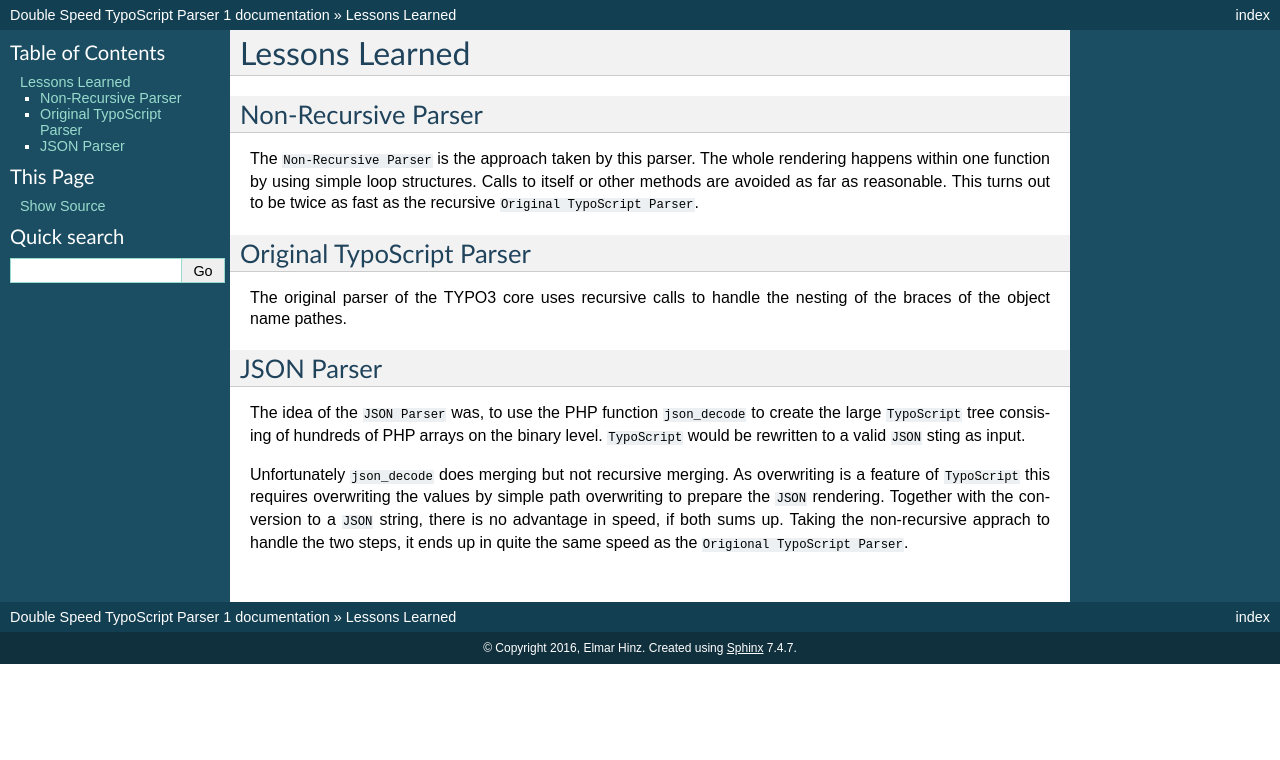
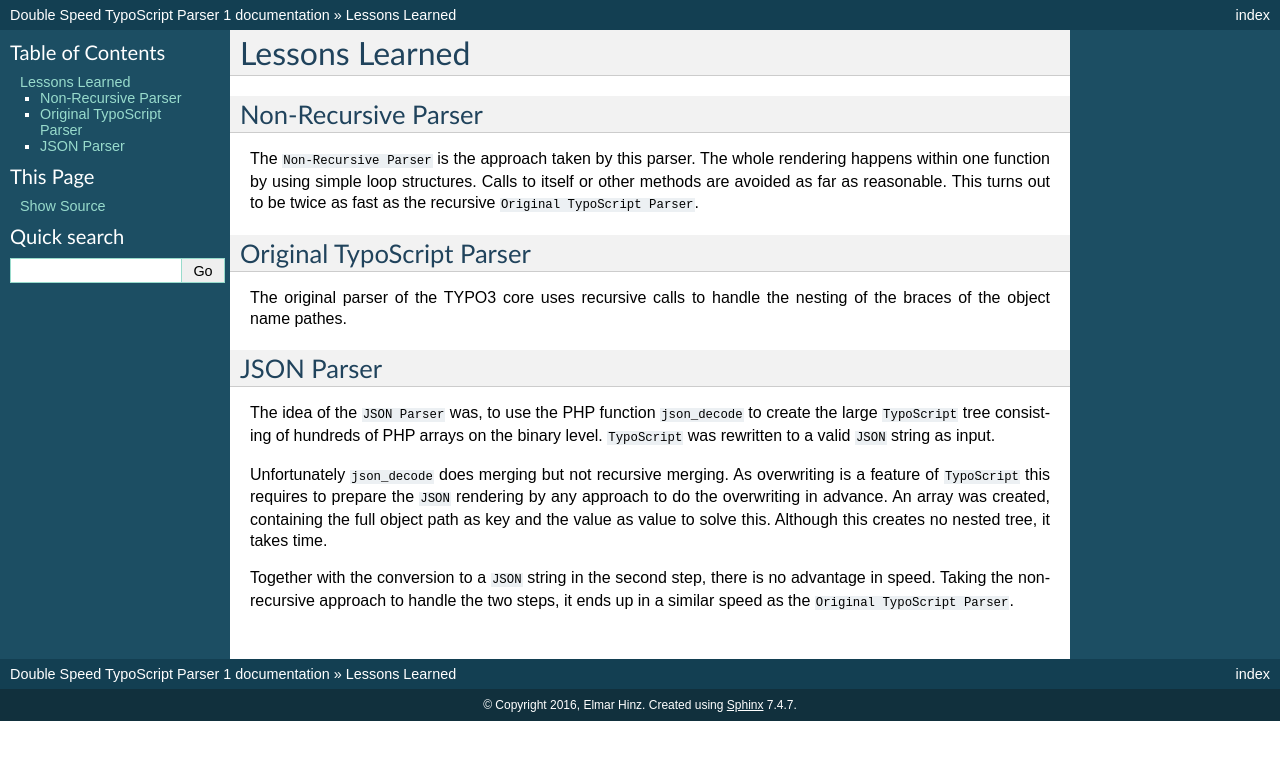
Before and after one commit to elmar-hinz/TX.tsp, a Sphinx documentation site: the page built from Documentation/LessonsLearned.rst, in a window 1280 px wide. Shown: the top 760 px of the page. Built offline with Sphinx 7.4.7, drawn with Linux system fonts in a browser that asks for light colours; pages that are not in the unit, such as notebooks, are missing from menus.

```diff
--- a/Documentation/Index.rst
+++ b/Documentation/Index.rst
@@ -17,7 +17,7 @@ Questions, answers, images and a little animation.
 .. only:: html
 
 	:Classification:
-		tsparser
+		tsp
 
 	:Version:
 		|release|
--- a/Documentation/LessonsLearned.rst
+++ b/Documentation/LessonsLearned.rst
@@ -29,13 +29,16 @@ JSON Parser
 ===========
 
 The idea of the ``JSON Parser`` was, to use the PHP function ``json_decode`` to
-create the large ``TypoScript`` tree consising of hundreds of PHP arrays on the
-binary level. ``TypoScript`` would be rewritten to a valid ``JSON`` sting as
+create the large ``TypoScript`` tree consisting of hundreds of PHP arrays on
+the binary level. ``TypoScript`` was rewritten to a valid ``JSON`` string as
 input.
 
-Unfortunately ``json_decode`` does merging but not recursive merging.
-As overwriting is a feature of ``TypoScript`` this requires overwriting the
-values by simple path overwriting to prepare the ``JSON`` rendering. Together
-with the conversion to a ``JSON`` string, there is no advantage in speed, if
-both sums up. Taking the non-recursive apprach to handle the two steps, it
-ends up in quite the same speed as the ``Origional TypoScript Parser``.
+Unfortunately ``json_decode`` does merging but not recursive merging.  As
+overwriting is a feature of ``TypoScript`` this requires to prepare the
+``JSON`` rendering by any approach to do the overwriting in advance. An array
+was created, containing the full object path as key and the value as value to
+solve this. Although this creates no nested tree, it takes time.
+
+Together with the conversion to a ``JSON`` string in the second step, there is
+no advantage in speed. Taking the non-recursive approach to handle the two
+steps, it ends up in a similar speed as the ``Original TypoScript Parser``.
--- a/Documentation/Settings.yml
+++ b/Documentation/Settings.yml
@@ -18,7 +18,7 @@ conf.py:
     - null
   latex_documents:
   - - Index
-    - tsparser.tex
+    - tsp.tex
     - Double Speed TypoScript Parser
     - Elmar Hinz
     - manual
--- a/composer.json
+++ b/composer.json
@@ -36,8 +36,8 @@
         }
     },
     "replace": {
-        "tsparser": "self.version",
-        "typo3-ter/tsparser": "self.version"
+        "tsp": "self.version",
+        "typo3-ter/tsp": "self.version"
     },
     "config": {
         "vendor-dir": ".Build/vendor",
@@ -46,7 +46,7 @@
     "scripts": {
         "post-autoload-dump": [
             "mkdir -p .Build/Web/typo3conf/ext/",
-            "[ -L .Build/Web/typo3conf/ext/tsparser ] || ln -snvf ../../../../. .Build/Web/typo3conf/ext/tsparser"
+            "[ -L .Build/Web/typo3conf/ext/tsp ] || ln -snvf ../../../../. .Build/Web/typo3conf/ext/tsp"
         ]
     },
     "extra": {
```
Also changed, not shown: Documentation/Settings.cfg (+5 -5 lines), README.rst (+5 -5 lines).
